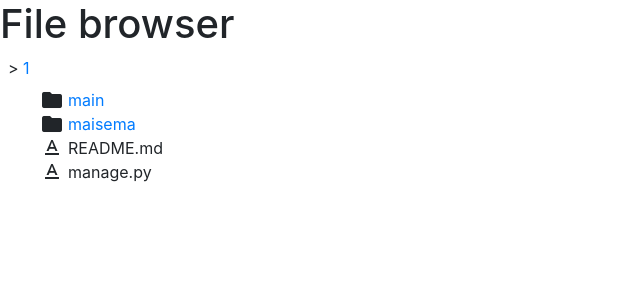
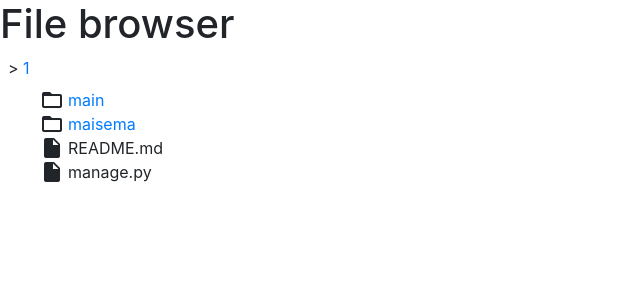
Before and after one commit to laiskaSiili/maisema, a Django app: page /browser/1 in a window 1280 px wide. Shown: the top 300 px of the page, without its empty margins (0-640 px from the left). Run offline with Django 3.2, Linux system fonts and the light colour scheme; some libraries are stand-ins or nearby versions.

Commit message:
Improve icons

```diff
--- a/maisema/templates/maisema/home.html
+++ b/maisema/templates/maisema/home.html
@@ -31,11 +31,11 @@
 <div>
     <ul>
         {% for folder in folders %}
-        <li class="d-flex align-items-center"><i class="mr-1 material-icons">folder</i><a href="{{folder.path}}">{{folder.name}}</a></li>
+        <li class="d-flex align-items-center"><i class="mr-1 material-icons">folder_open</i><a href="{{folder.path}}">{{folder.name}}</a></li>
         {% endfor %}
 
         {% for file in files %}
-        <li class="d-flex align-items-center"><i class="mr-1 material-icons">text_format</i>{{file.name}}</li>
+        <li class="d-flex align-items-center"><i class="mr-1 material-icons">insert_drive_file</i>{{file.name}}</li>
         {% endfor %}
     </ul>
 </div>
```
